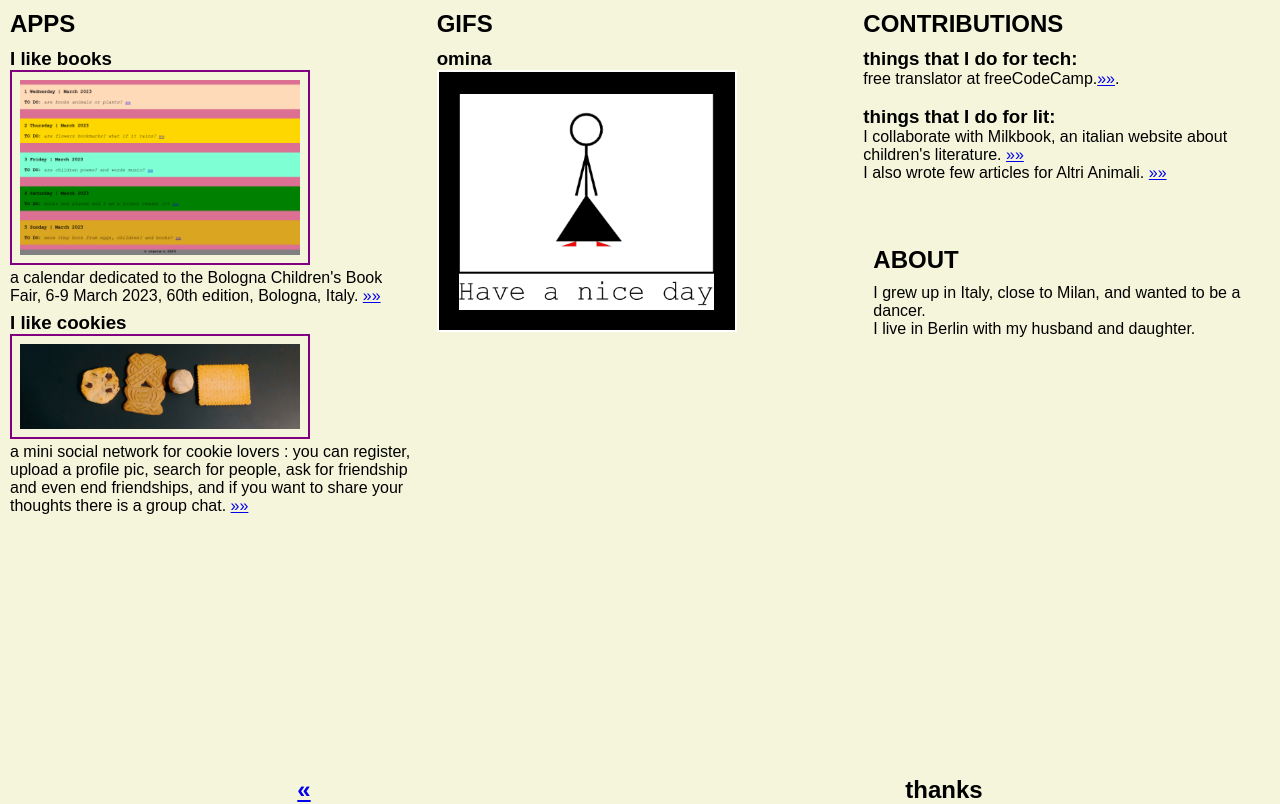
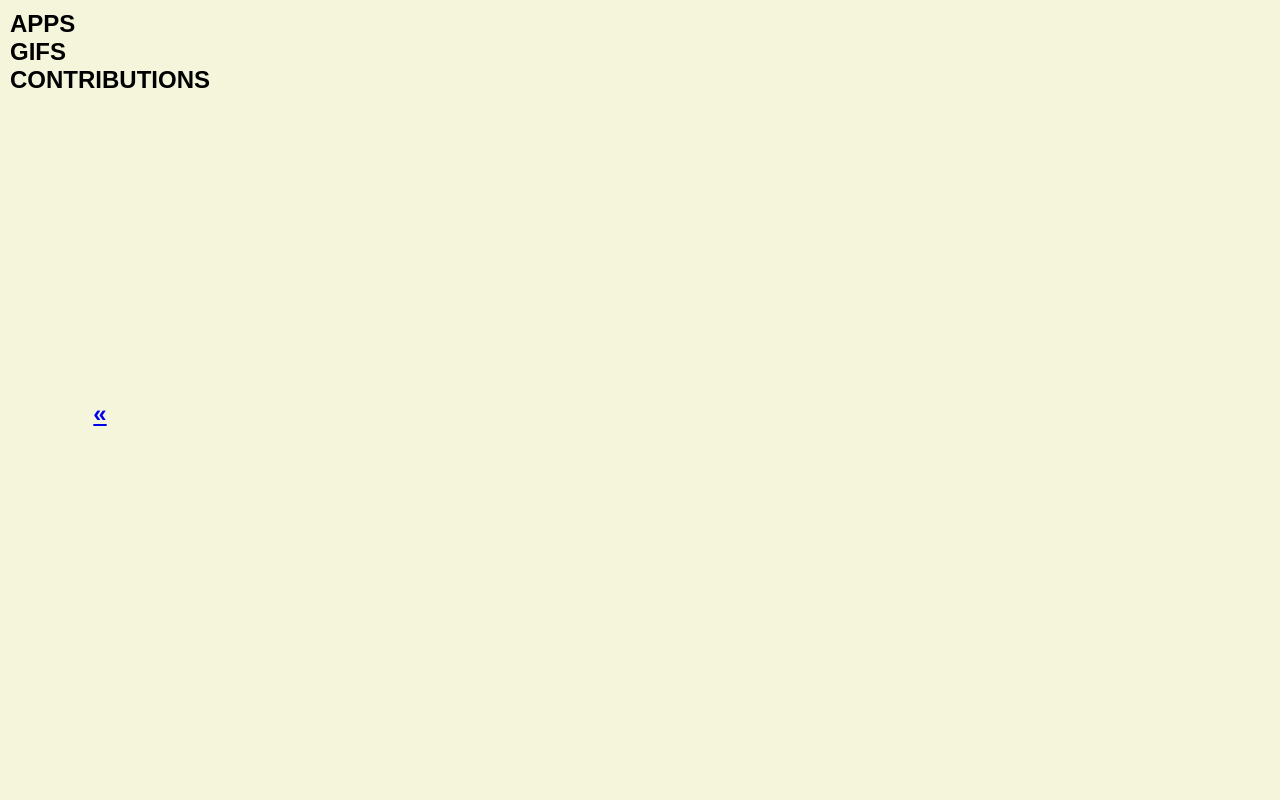
Before and after one commit to otaria-o/portfolio-otaria-o, a React (Create React App) app: page /portfolio in a window 1280 px wide. Built offline with nearby package versions, Linux system fonts and the light colour scheme.

Commit message:
nuovo layout portfolio

```diff
--- a/src/App.css
+++ b/src/App.css
@@ -135,12 +135,11 @@
 .preview {
   max-width: 300px;
   max-height: 300px;
-  padding: 2%;
   border: 2px solid purple;
 }
 
 .cardpreview {
-  margin-bottom: 7px;;
+  padding: 5%;
 }
 
 
@@ -149,7 +148,7 @@
 .animated {
   max-width: 300px;
   max-height: 300px;
-  padding: 5%;
+  padding: 3%;
   border: 2px solid white;
   background-color: black;
 }
@@ -157,27 +156,37 @@
 
 /* Portfolio */
 
-.port {
+.portfolio {
+  width: 100%;
+  height: 100vh;
+  background-color: beige;
+  display: grid;
+  grid-template-columns: 200px 1fr;
+  grid-template-rows: 1fr 1fr;
+}
+
+
+/* .port { */
   /* height: 100vh; */
-  display: flex;
-  flex-direction: column;
+  /* display: flex; */
+  /* flex-direction: column; */
   /* justify-content: center;
   align-items: center; */
-  padding: 10px;
-  background-color: beige;
-}
+  /* padding: 10px; */
+  /* background-color: beige; */
+/* } */
 
-#tutto {
+/* #tutto {
   display: grid;
   width: 100%;
   height: 97vh;
   grid-template-columns: 1fr 1fr 1fr;
   background-color: beige;
-}
+} */
 
-#tutto h2 {
+/* #tutto h2 {
   margin-bottom: 10px;;
-}
+} */
 
 .cursor {
   cursor: url("../public/heart.svg"),auto;
--- a/src/Coding.js
+++ b/src/Coding.js
@@ -1,7 +1,6 @@
 function Coding() {
   return (
-    <div className="port">
-      <h2>APPS</h2>
+    <div>
       <section className="cardpreview">
         <h3>I like books</h3>
         <img
--- a/src/Contributions.js
+++ b/src/Contributions.js
@@ -1,7 +1,6 @@
 function Contributions() {
   return (
-    <div className="port">
-      <h2>CONTRIBUTIONS</h2>
+    <div className="cardpreview">
       <section className="cursor">
         <h3>things that I do for tech:</h3>
         <p>
@@ -39,12 +38,6 @@ function Contributions() {
           </a>
         </p>
       </section>
-      <br />
-      <br />
-      <br />
-      <section>
-        <About />
-      </section>
     </div>
   );
 }
--- a/src/Gif.js
+++ b/src/Gif.js
@@ -1,8 +1,7 @@
 function Gif() {
   return (
-    <div className="port">
-      <h2>GIFS</h2>
-      <section>
+    <div>
+      <section className="cardpreview">
         <h3>omina</h3>
         <img className="animated" src="/omina.gif"></img>
       </section>
--- a/src/Portfolio.js
+++ b/src/Portfolio.js
@@ -6,6 +6,9 @@ import { Link } from "react-router-dom";
 
 function Portfolio() {
   const [thanks, setThanks] = useState("off");
+  const [apps, setApps] = useState(false);
+  const [gifs, setGifs] = useState(false);
+  const [contributions, setContributions] = useState(false);
   const handleThanks = () => {
     if (thanks === "off") {
       setThanks("on");
@@ -14,18 +17,44 @@ function Portfolio() {
       setThanks("off");
     }
   };
+  const handleApps = () => {
+    setApps(true);
+    setGifs(false);
+    setContributions(false);
+  };
+  const handleGifs = () => {
+    setGifs(true);
+    setApps(false);
+    setContributions(false);
+  };
+  const handleContributions = () => {
+    setContributions(true);
+    setGifs(false);
+    setApps(false);
+  };
   return (
-    <div>
-      <section id="tutto">
-        <Coding></Coding>
-        <Gif></Gif>
-        <Contributions></Contributions>
+    <div className="portfolio">
+      <nav className="cardpreview">
+        <h2 className="pointer" onClick={handleApps}>
+          APPS
+        </h2>
+        <h2 className="pointer" onClick={handleGifs}>
+          GIFS
+        </h2>
+        <h2 className="pointer" onClick={handleContributions}>
+          CONTRIBUTIONS
+        </h2>
+      </nav>
+      <section>
+        {apps === true && <Coding></Coding>}
+        {gifs === true && <Gif></Gif>}
+        {contributions === true && <Contributions></Contributions>}
       </section>
       <footer className="footer">
         <Link to="/">
           <h2 className="back">«</h2>
         </Link>
-        {thanks === "off" && (
+        {/* {thanks === "off" && (
           <h2 className="pointer" onClick={handleThanks}>
             thanks
           </h2>
@@ -34,7 +63,7 @@ function Portfolio() {
           <p className="creditslist">
             thanks to bears <button onClick={handleThanks}>x</button>
           </p>
-        )}
+        )} */}
       </footer>
     </div>
   );
```
